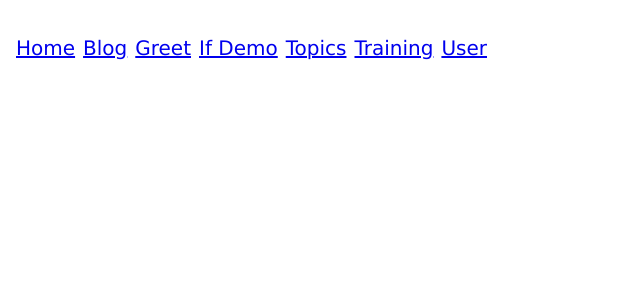
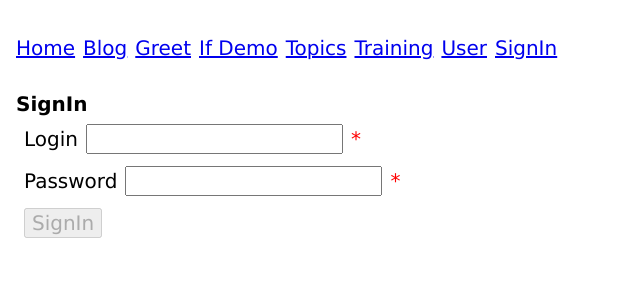
Before and after one commit to Codeworm08/angular-training, an Angular app in the folder firstapp/: page /signin in a window 1280 px wide. Before the commit this address led to /. Shown: the top 300 px of the page, without its empty margins (0-640 px from the left). Built offline with nearby package versions, Linux system fonts and the light colour scheme.

Commit message:
formsmodule

```diff
--- a/firstapp/src/app/app.component.html
+++ b/firstapp/src/app/app.component.html
@@ -6,6 +6,8 @@
   <a routerLink="topics">Topics</a>
   <a routerLink="training">Training</a>
   <a routerLink="user">User</a>
+  <a routerLink="signin">SignIn</a>
+
 </div>
 <div>
   <router-outlet></router-outlet>
--- /dev/null
+++ b/firstapp/src/app/signin/signin.component.css
@@ -0,0 +1,4 @@
+
+.req {
+    color: red;
+}
--- /dev/null
+++ b/firstapp/src/app/signin/signin.component.html
@@ -0,0 +1,21 @@
+<h3>SignIn</h3>
+<div>
+    <div>
+        <label for="">Login</label>
+        <input type="text" [(ngModel)]="login" #lg="ngModel" required><span class="req">*</span>
+   <div [hidden]="lg.valid || lg.pristine">
+    <p class="req">Login is required</p>
+   </div>
+    </div>
+    <div>
+        <label for="">Password</label>
+        <input type="password"  [(ngModel)]="password" #pw="ngModel" required><span class="req" >*</span>
+        <div [hidden]="pw.valid || pw.pristine">
+            <p class="req">Password is required</p>
+           </div>
+    </div>
+    <div>
+        <button (click)="doSignIn()" [disabled]="lg.invalid || pw.invalid">SignIn</button>
+    </div>
+    <div>{{msg}}</div>
+</div>
--- /dev/null
+++ b/firstapp/src/app/signin/signin.component.ts
@@ -0,0 +1,25 @@
+import { Component } from '@angular/core';
+import { SigninService } from './signin.service';
+
+@Component({
+  selector: 'app-signin',
+  standalone: false,
+  templateUrl: './signin.component.html',
+  styleUrl: './signin.component.css'
+})
+export class SigninComponent {
+  login: string = '';
+  password: string = '';
+  msg: string = '';
+
+  public constructor(private ss: SigninService) {
+
+  }
+  public doSignIn(): void {
+    if (this.ss.checkUser(this.login, this.password))
+      this.msg = 'Welcome ' + this.login;
+    else
+      this.msg = 'Invalid login/password';
+
+  }
+}
--- /dev/null
+++ b/firstapp/src/app/signin/signin.service.ts
@@ -0,0 +1,13 @@
+import { Injectable } from '@angular/core';
+
+@Injectable({
+  providedIn: 'root'
+})
+export class SigninService {
+  public checkUser(login: string, password: string): boolean {
+    if (login == 'John' && password == '123')
+      return true;
+    else
+      return false
+  }
+}
```
Also changed, not shown: firstapp/src/app/app.module.ts (+9 -3 lines).
